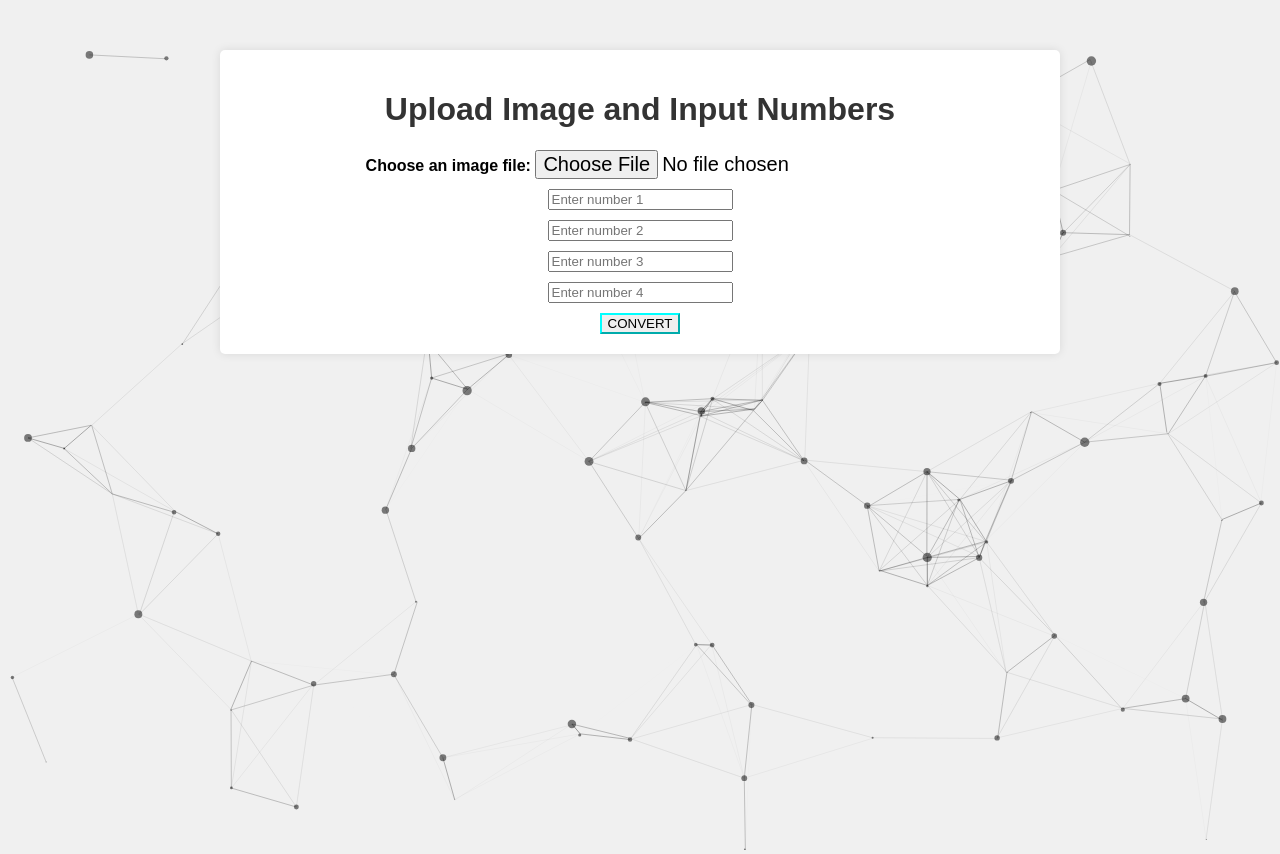
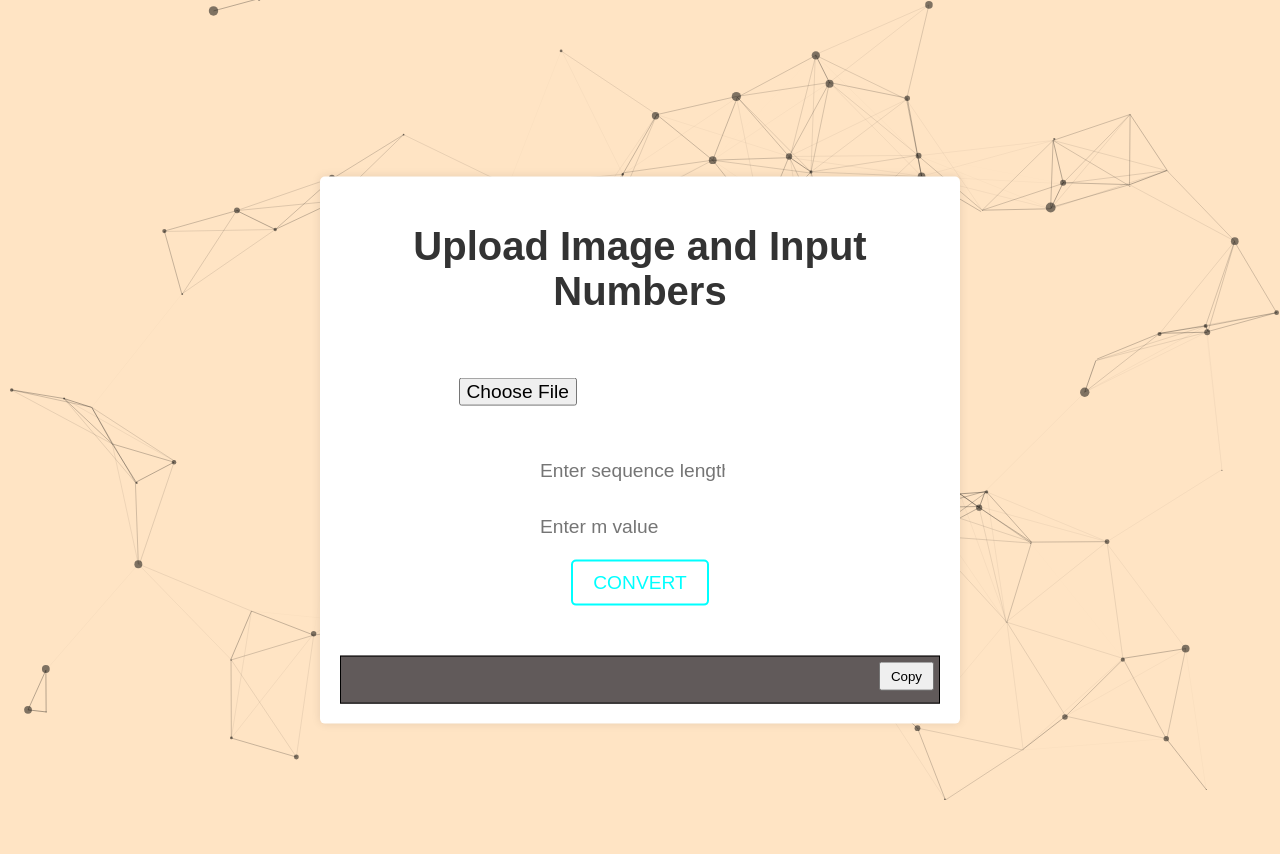
Before and after one commit to Viyer533/PRNG-WebApp, a Django app: page / in a window 1280 px wide. After the commit the page ends 800 px from the top, so only its background shows below. Run offline with Django 5.2, Linux system fonts and the light colour scheme.

Commit message:
Add copy to cliboard functionality

```diff
--- a/prng_proj/manage.py
+++ b/prng_proj/manage.py
@@ -2,9 +2,6 @@
 """Django's command-line utility for administrative tasks."""
 import os
 import sys
-
-print(sys.path)
-
 
 def main():
     """Run administrative tasks."""
--- a/prng_proj/prng_app/templates/index.html
+++ b/prng_proj/prng_app/templates/index.html
@@ -7,26 +7,199 @@
     <meta name="viewport" content="width=device-width, initial-scale=1.0">
     <title>Image Upload and Number Input</title>
     <link rel="stylesheet" href="{% static 'css/index.css' %}">
+    <style>
+        body {
+            margin: 0;
+            padding: 0;
+            font-family: Arial, sans-serif;
+            overflow: hidden;
+        }
+        .container {
+            position: absolute;
+            top: 50%;
+            left: 50%;
+            transform: translate(-50%, -50%);
+            text-align: center;
+            color: #fff;
+        }
+        h1 {
+            font-size: 2.5em;
+            margin-bottom: 30px;
+        }
+        .form-group {
+            margin-bottom: 20px;
+        }
+        label {
+            font-size: 1.2em;
+            display: block;
+        }
+        input[type="file"] {
+            font-size: 1.2em;
+            background-color: transparent;
+            border: 2px solid #fff;
+            color: #fff;
+            padding: 10px;
+            border-radius: 5px;
+        }
+        input[type="number"] {
+            font-size: 1.2em;
+            background-color: transparent;
+            border: 2px solid #fff;
+            color: #000000;
+            padding: 10px;
+            border-radius: 5px;
+            margin-bottom: 10px;
+            width: 200px;
+        }
+        button[type="submit"] {
+            font-size: 1.2em;
+            padding: 10px 20px;
+            background-color: transparent;
+            border: 2px solid cyan;
+            color: cyan;
+            cursor: pointer;
+            transition: all 0.3s ease;
+            border-radius: 5px;
+        }
+        button[type="submit"]:hover {
+            background-color: cyan;
+            color: #fff;
+        }
+        #imagePreview {
+            margin-top: 20px;
+            max-width: 100%;
+            display: none;
+        }
+
+        body {
+            background: #ffe4c4;
+        }
+
+        /* pre {
+        position: relative;
+        background: #d3d6db;
+        padding: 10px;
+        font-size: 15px;
+        word-wrap: break-word;
+        white-space: pre-wrap;
+        border: 1px solid #e6e7e9;
+        max-width: 500px;
+        } */
+
+        .copy-btn {
+            position: absolute;
+            top: 5px;
+            right: 5px;
+            padding: 5px 10px;
+            cursor: pointer;
+        }
+
+        /* .copy-button:hover {
+        color: #000;
+        } */
+
+        pre {
+            white-space: nowrap;
+            overflow-x: auto;
+            position: relative;
+        }
+
+        .code-container {
+            margin-top : 50px;
+            position: relative;
+            background-color: #615a5a;
+            border: 1px solid #000000;
+            padding: 10px;
+        }
+    </style>
     <script src="https://cdn.jsdelivr.net/npm/particles.js@2.0.0/particles.min.js"></script>
     <script src="{% static 'js/index.js' %}"></script>
 </head>
 <body>
-    <div id="particles-js">
-    </div>
+    <div id="particles-js"></div>
     <div class="container">
+
         <h1>Upload Image and Input Numbers</h1>
         <form id="uploadForm" enctype="multipart/form-data" method="POST">
             {% csrf_token %}
             <div class="form-group">
                 <label for="imageUpload"><b>Choose an image file:</b></label>
-                <input type="file" class="form-control-file" id="imageUpload" name="imageUpload" style="font-size: 20px;">
+                <input type="file" id="imageUpload" name="imageUpload" onchange="previewImage(event)">
             </div>
-            <input type="number" name="number1" placeholder="Enter number 1" required><br>
-            <input type="number" name="number2" placeholder="Enter number 2" required><br>
-            <input type="number" name="number3" placeholder="Enter number 3" required><br>
-            <input type="number" name="number4" placeholder="Enter number 4" required><br>
-            <button type="submit" class="btn btn-primary" style="border-color: cyan; border-width: 2px;">CONVERT</button>
+            <div id="imagePreview"></div>
+            <input type="number" name="number1" placeholder="Enter sequence length" required><br>
+            <input type="number" name="number2" placeholder="Enter m value" required><br>
+            <!-- <input type="number" name="number3" placeholder="Enter number 3" required><br>
+            <input type="number" name="number4" placeholder="Enter number 4" required><br> -->
+            <button type="submit">CONVERT</button>
         </form>
+        <div class="code-container">
+            <pre id="myPreTag">
+                {% for number in result %}
+                    {{ number }}{% if not forloop.last %},{% endif %}
+                {% endfor %}
+            </pre>
+            <button class="copy-btn" onclick="copyToClipboard()">Copy</button>
+        </div>
+
+        <script>
+            function copyToClipboard() {
+                var seq = document.getElementById('myPreTag').innerText;
+                var buttonText = document.querySelector('.copy-btn');
+                if (navigator.clipboard) {
+                    navigator.clipboard.writeText(seq).then(() => {
+                        buttonText.innerText = 'Copied!';
+                        setTimeout(() => {
+                            buttonText.innerText = 'Copy';
+                        }, 2000);
+                    }).catch(err => {
+                    console.error('Error copying text to clipboard: ', err);
+                    });
+                } else {
+                    var textarea = document.createElement('textarea');
+                    textarea.value = seq;
+                    document.body.appendChild(textarea);
+                    textarea.select();
+                    try {
+                        var successful = document.execCommand('copy');
+                        if (successful) {
+                            buttonText.innerText = 'Copied!';
+
+                            setTimeout(() => {
+                                buttonText.innerText = 'Copy';
+                            }, 2000);
+                        }
+                        else {
+                            console.log('Fallback: Copying text command was unsuccessful');
+                        }
+                    }
+                    catch (err) {
+                        console.error('Fallback: Oops, unable to copy', err);
+                    }
+                document.body.removeChild(textarea);
+                }
+            }
+        </script>
     </div>
+
+    <script>
+        function previewImage(event) {
+            var reader = new FileReader();
+            reader.onload = function(){
+                var output = document.getElementById('imagePreview');
+                output.style.display = 'block';
+                if (reader.result) {
+                    output.innerHTML = '<img src="' + reader.result + '" style="max-width:100%;"/>';
+                } else {
+                    console.error('Failed to read the file.');
+                }
+            };
+            reader.onerror = function() {
+                console.error('Error occurred while reading the file.');
+            };
+            reader.readAsDataURL(event.target.files[0]);
+        }
+
+    </script>
 </body>
 </html>
--- a/prng_proj/prng_app/views.py
+++ b/prng_proj/prng_app/views.py
@@ -22,13 +22,12 @@ class HomePage(View):
                 for chunk in image_file.chunks():
                     destination.write(chunk)
 
-            number1 = request.POST.get("number1")
-            number2 = request.POST.get("number2")
-            number3 = request.POST.get("number3")
-            number4 = request.POST.get("number4")
+            number1 = int(request.POST.get("number1"))
+            number2 = int(request.POST.get("number2"))
 
-            print(PRNS_GENERATOR.generate({"img": image_path}))
+            result = PRNS_GENERATOR.generate({"img": image_path, "n": number1, "m": number2})[:number1]
+            print(result)
 
-            return HttpResponse("Form submitted successfully.")
+            return render(request, "index.html", {"result": result})
         else:
             return render(request, "index.html")
```
